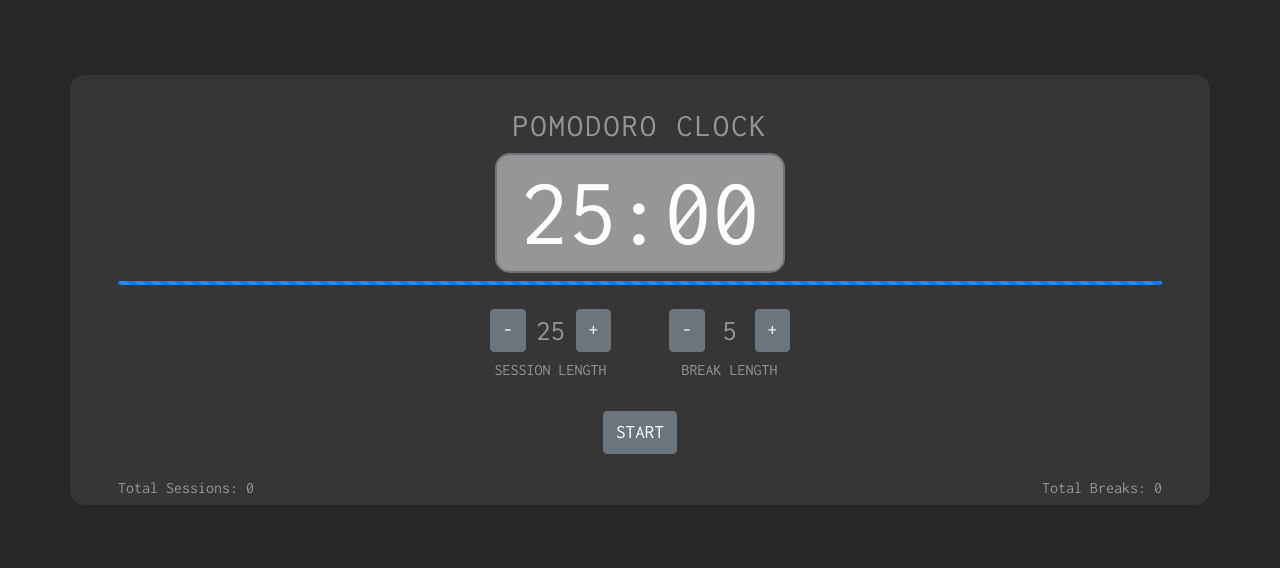
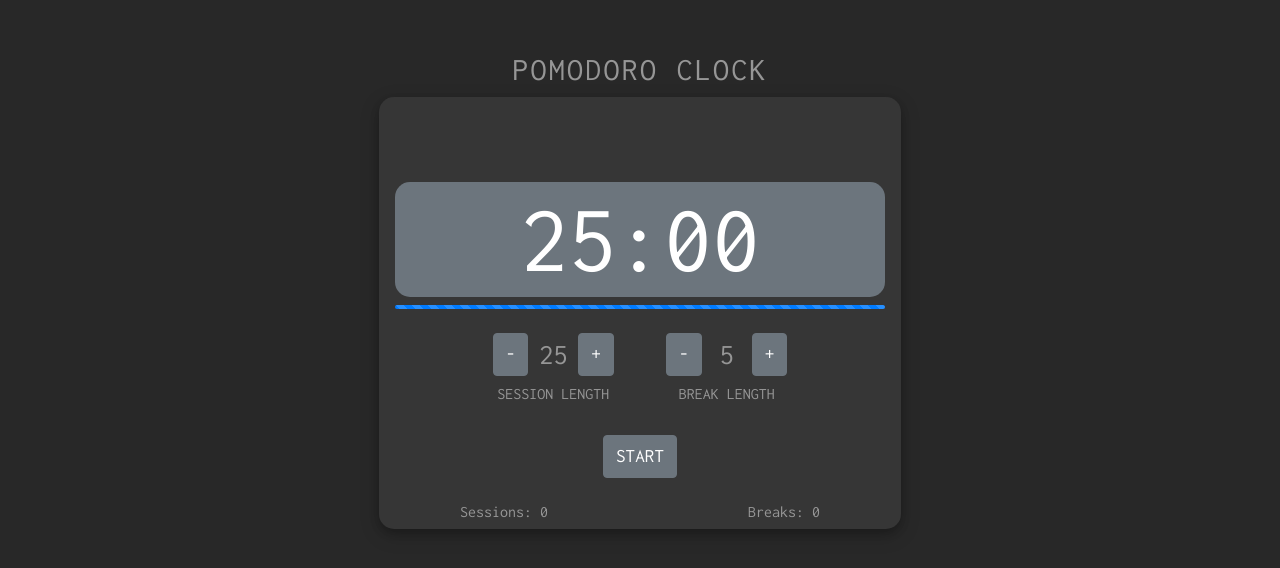
Before and after one commit to eddieyepez/PomodoroClock, a plain HTML site: page index.html in a window 1280 px wide. Shown: the part 110-678 px from the top of the page. Drawn offline with nearby package versions, Linux system fonts and the light colour scheme.

Commit message:
Final project

```diff
--- a/app.js
+++ b/app.js
@@ -1,5 +1,7 @@
 //onLoad
 window.onload = function() {
+
+  let state = document.getElementById('state');
 
   //clock display
   let clockDisplay = document.getElementById('clockDisplay');
@@ -34,9 +36,9 @@ window.onload = function() {
   //default break time
   let breakTime = '5';
 
+  let timeInterval;
 
-
-  let timeInterval;
+  var audio = new Audio('sounds/pager.mp3');
 
   //click btn up => get parameter
   for(var x=0; x < btnUp.length; x++){
@@ -63,7 +65,10 @@ window.onload = function() {
 
     timer = !timer;
 
-    if(timer){
+    runnning = !runnning;
+
+    //if(timer){
+    if(runnning){
       btnRun.innerHTML = 'STOP';
       startSession();
     }else{
@@ -79,6 +84,7 @@ window.onload = function() {
     runnning = true;
     breakCountText.innerHTML = breakCount;
     sessionCountText.innerHTML = sessionCount;
+    state.innerHTML = "SESSION";
 
     if(timer){
       pomodoro(timerTime);
@@ -92,6 +98,7 @@ window.onload = function() {
   let breakSession = () => {
 
     sessionCountText.innerHTML = sessionCount;
+    state.innerHTML = "BREAK!";
 
     if(!timer){
       pomodoro(breakTime);
@@ -107,6 +114,7 @@ window.onload = function() {
     sessionCount = 0;
     breakCount = 0;
     runnning = false;
+    timer = false;
   }
 //  stop pomodoro loop => timer = false
 //  clock display => reset
@@ -135,9 +143,11 @@ window.onload = function() {
           timer = !timer;
           if(timer){
             breakCount++;
+            audio.play();
             startSession();
           }else{
             sessionCount++;
+            audio.play();
             breakSession();
           }
         }
--- a/index.html
+++ b/index.html
@@ -3,7 +3,7 @@
 <head>
 	<meta charset="UTF-8">
 	<meta name="viewport" content="width=device-width, initial-scale=1, shrink-to-fit=no">
-	<title>Document</title>
+	<title>Pomodoro Clock</title>
 
 	<link href="https://fonts.googleapis.com/css?family=Inconsolata" rel="stylesheet">
 
@@ -15,27 +15,34 @@
 
 </head>
 <body>
-	<div class="container py-5 px-5 ">
-
+	<div class="container d-flex flex-column justify-content-center">
+		<div class="col-12">
+			<h2 class="title">Pomodoro Clock</h2>
+		</div>
+		<div id="internal" class="col-12 col-md-8 col-lg-6 px-1">
 			<div class="row mt-2 pt-4">
 				<div class="col">
-				<h2 class="title">Pomodoro Clock</h2>
+					<h2 id="state"></h2>
 				</div>
 			</div>
 
 			<div class="row justify-content-center">
-			<div class="col- ">
+				<div class="col-12 ">
 					<h2 id="clockDisplay"></h2>
 				</div>
 			</div>
 
+			<div class="row justify-content-center">
+				<div class="col-12">
 					<div class="progress" style="height: 4px;">
 					  <div id="userProgress" class="progress-bar progress-bar-striped" role="progressbar" style="width: 100%" aria-valuenow="100" aria-valuemin="0" aria-valuemax="100"></div>
+					</div>
+				</div>
 			</div>
 
 			<div class="row justify-content-center mt-4">
 
-			<div class="col-6 col-md-4 d-flex col-lg-2 flex-column">
+				<div class="col-6 col-md-4 col-lg-4 flex-column">
 					<div class="row parameters justify-content-center">
 						<button class="btn btnDown btn-secondary" value="timer">-</button>
 						<div id="timerDisplay" class="display">25</div>
@@ -46,7 +53,7 @@
 					</div>
 				</div>
 
-			<div class="col-6 col-md-4 col-lg-2 d-flex flex-column">
+				<div class="col-6 col-md-4 col-lg-4 flex-column">
 					<div class="row parameters justify-content-center">
 						<button class="btn btnDown btn-secondary" value="breakD">-</button>
 						<div id="breakDisplay" class="display">5</div>
@@ -65,13 +72,18 @@
 				</div>
 			</div>
 
+			<div class="row justify-content-center">
+				<div class="col-12 col-md-10 col-lg-9">
 					<div class="row">
 						<div class="col d-flex justify-content-between">
-				<h6>Total Sessions: <span id="sessionsCount">0</span></h6>
-				<h6>Total Breaks: <span id="breaksCount">0</span></h6>
+							<h6>Sessions: <span id="sessionsCount">0</span></h6>
+							<h6>Breaks: <span id="breaksCount">0</span></h6>
+						</div>
+					</div>
 				</div>
 			</div>
 
 		</div>
+	</div>
 </body>
 </html>
--- a/styles.css
+++ b/styles.css
@@ -2,16 +2,25 @@ body{
 	font-family: 'Inconsolata', monospace;
 	width: 100vw;
 	height: 100vh;
+	display: -webkit-box;
+	display: -ms-flexbox;
 	display: flex;
-	align-items: center;
-	justify-content: center;
+	-webkit-box-align: center;
+	    -ms-flex-align: center;
+	        align-items: center;
+	-webkit-box-pack: center;
+	    -ms-flex-pack: center;
+	        justify-content: center;
 	background-color: #282828;
 	color: #969696;
-	box-sizing: border-box;
+	-webkit-box-sizing: border-box;
+	        box-sizing: border-box;
 }
 
-.container{
-	box-sizing: border-box;
+#internal{
+	background-color: red;
+	-webkit-box-sizing: border-box;
+	        box-sizing: border-box;
 	margin: 0;
 	background-color: #363636;
 	border-radius: 15px;
@@ -19,13 +28,35 @@ body{
 	padding-right: 1rem  !important;
 	padding-top: 0rem  !important;
 	padding-bottom: 0rem  !important;
+	-webkit-box-shadow: 0 4px 8px 0 rgba(0, 0, 0, 0.2), 0 6px 20px 0 rgba(0, 0, 0, 0.19);
+	        box-shadow: 0 4px 8px 0 rgba(0, 0, 0, 0.2), 0 6px 20px 0 rgba(0, 0, 0, 0.19);
+}
 
+.container{
+	-ms-flex-line-pack: center;
+	    align-content: center;
+	-webkit-box-pack: center;
+	    -ms-flex-pack: center;
+	        justify-content: center;
+	-webkit-box-align: center;
+	    -ms-flex-align: center;
+	        align-items: center;
 }
 
 .title{
 	text-align: center;
 	text-transform: uppercase;
 	letter-spacing: 0.07em;
+}
+
+#state{
+	height: 45px;
+	text-align: right;
+	text-transform: uppercase;
+	font-weight: bold;
+	font-size: 4em;
+	color: #6c757d;
+	letter-spacing: 0.02em;
 }
 
 .parameters{
@@ -39,10 +70,8 @@ body{
 #clockDisplay{
 	text-align: center;
 	border-radius: 15px;
-	border: 2px solid #6c757d;
 	font-size: 6rem;
-	width: 290px;
-	background-color: #969696;
+	background-color: #6c757d;
 	color: white;
 }
 
@@ -58,13 +87,3 @@ body{
 		padding-right: 3rem!important;
 	}
 }
-
-/*Large devices (desktops, 992px and up)*/
-@media screen and (min-width: 992px) {
-
-}
-
-/*Extra large devices (large desktops, 1200px and up)*/
-@media screen and (min-width: 1200px) {
-
-}
```
Also changed, not shown: 1 other file. Lines whose indentation alone changed are shown as unchanged.
